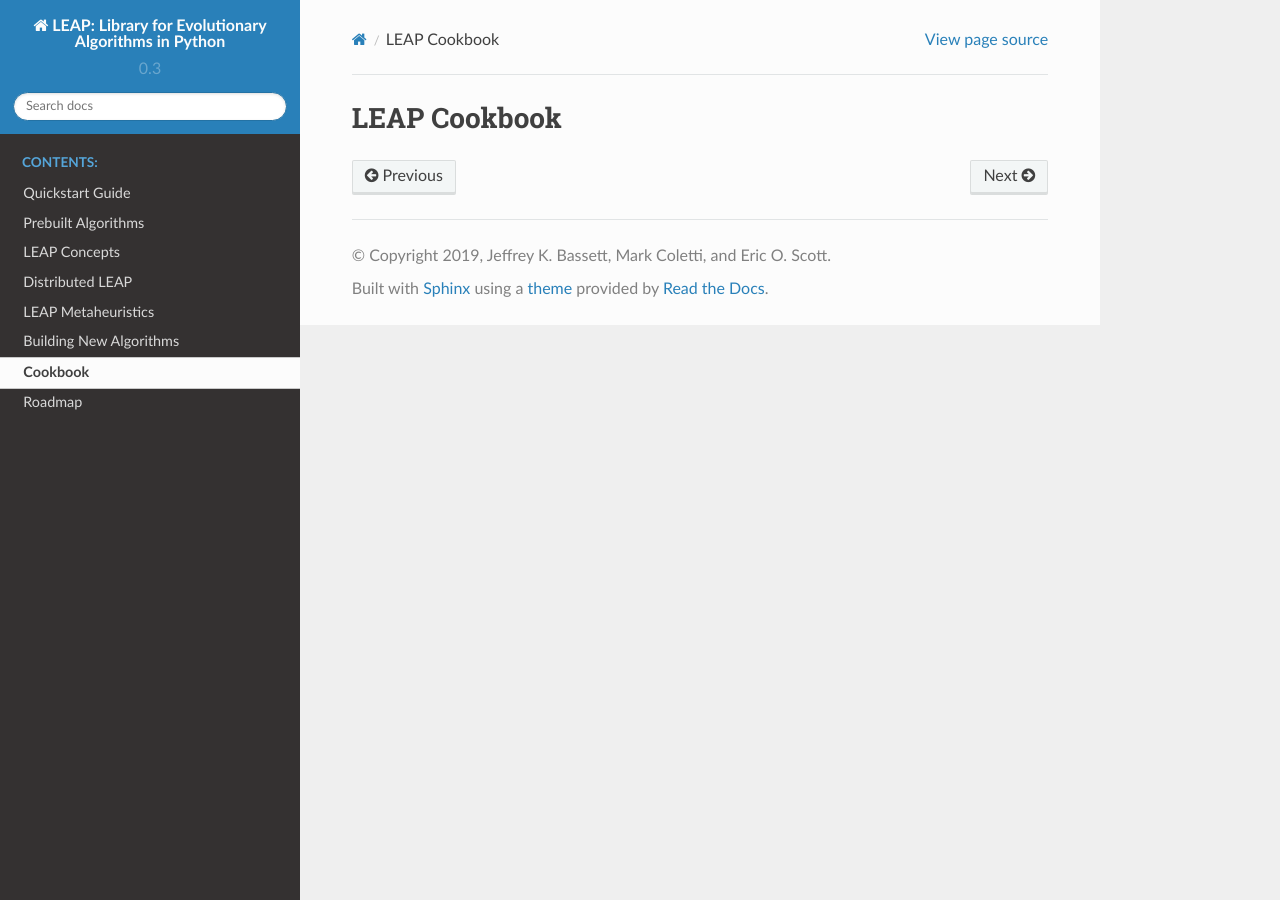
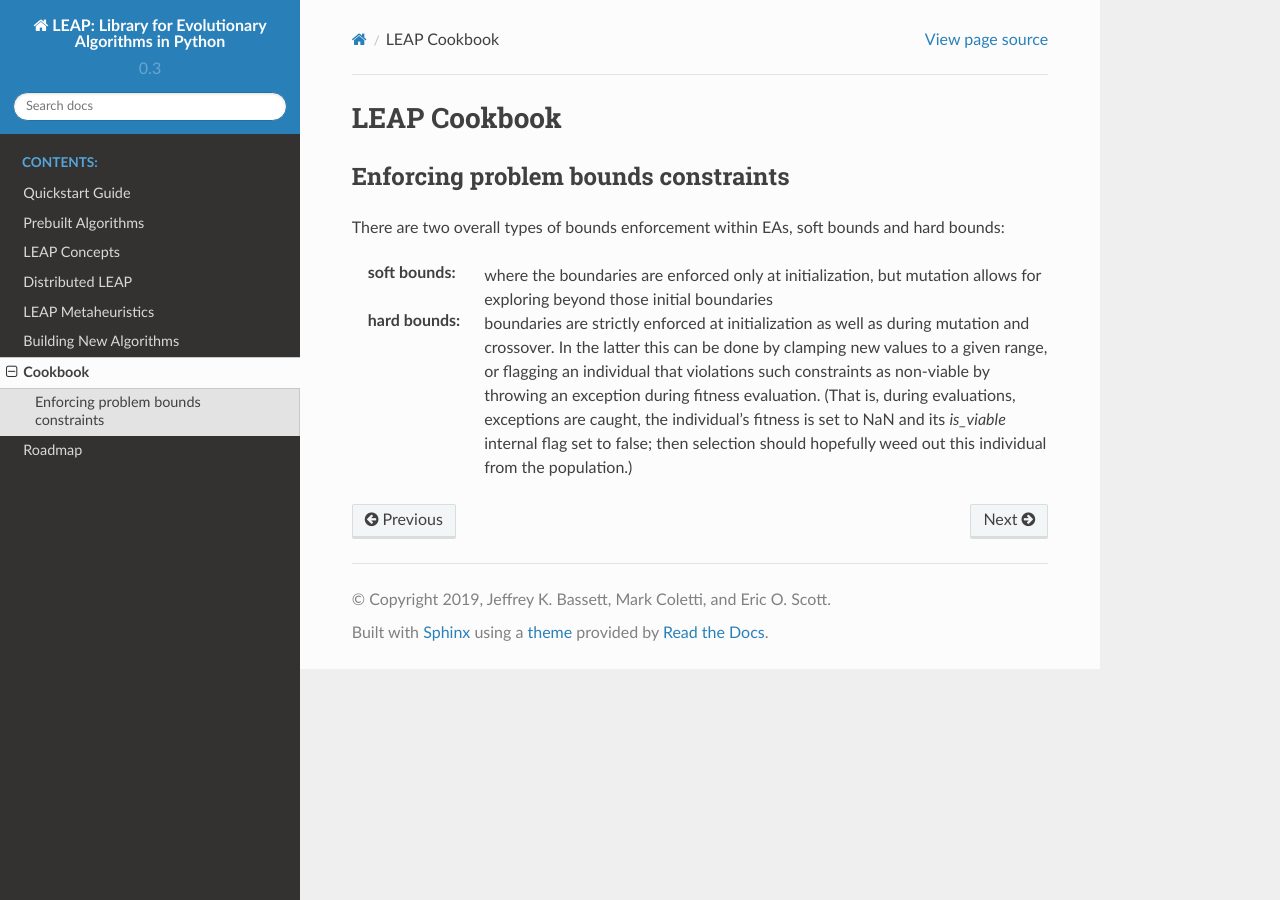
Before and after one commit to AureumChaos/LEAP, a Sphinx documentation site: the page built from docs/source/cookbook.rst, in a window 1280 px wide. Built offline with Sphinx 7.4.7 and the Read the Docs theme 2.0.0, drawn with Linux system fonts in a browser that asks for light colours.

Commit message:
Added start of recipe for bounds constraints

```diff
--- a/docs/source/cookbook.rst
+++ b/docs/source/cookbook.rst
@@ -1,2 +1,21 @@
 LEAP Cookbook
 =============
+
+
+Enforcing problem bounds constraints
+------------------------------------
+There are two overall types of bounds enforcement within EAs, soft bounds and
+hard bounds:
+
+:soft bounds: where the boundaries are enforced only at initialization, but
+    mutation allows for exploring beyond those initial boundaries
+
+:hard bounds: boundaries are strictly enforced at initialization as well as during
+    mutation and crossover.  In the latter this can be done by clamping new values
+    to a given range, or flagging an individual that violations such constraints
+    as non-viable by throwing an exception during fitness evaluation.  (That is,
+    during evaluations, exceptions are caught, the individual's fitness is set to
+    NaN and its `is_viable` internal flag set to false; then selection should
+    hopefully weed out this individual from the population.)
+
+.. TODO Add details for relevant functions and operators as well as provide examples
```
